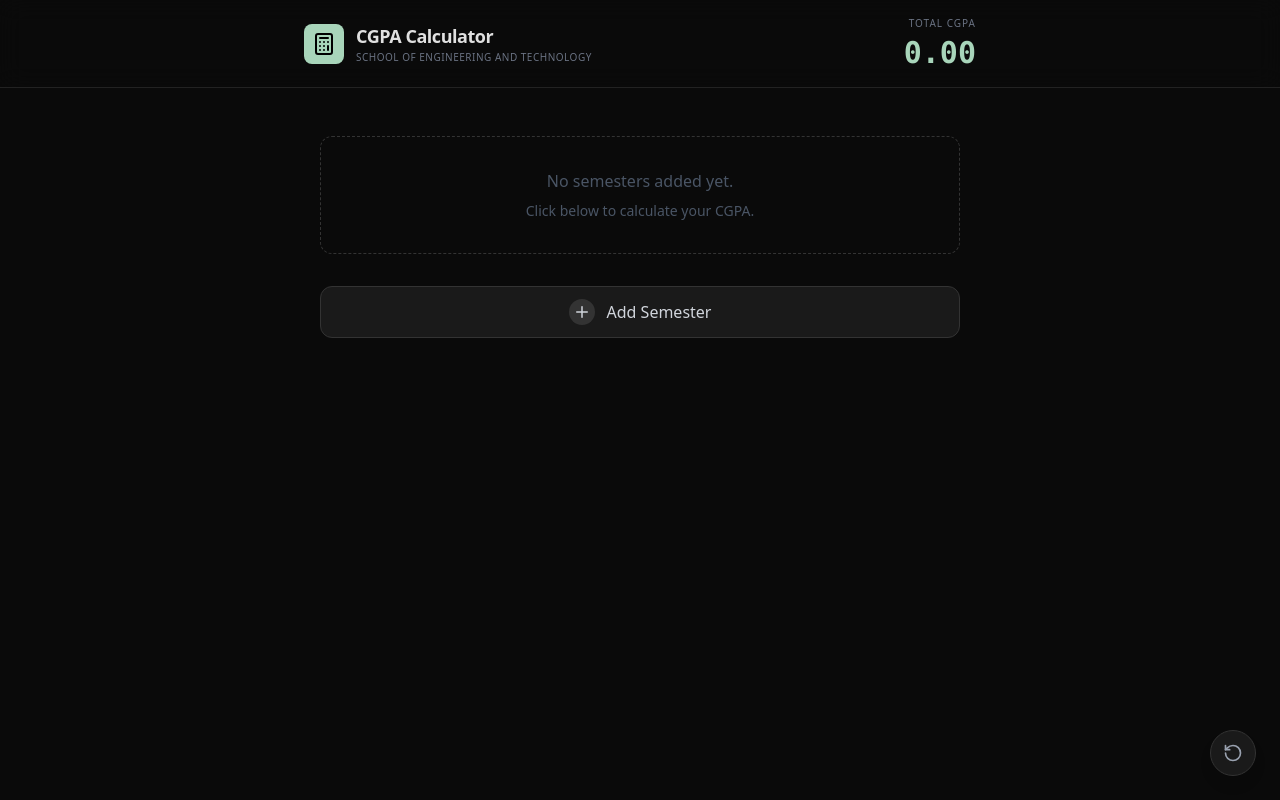
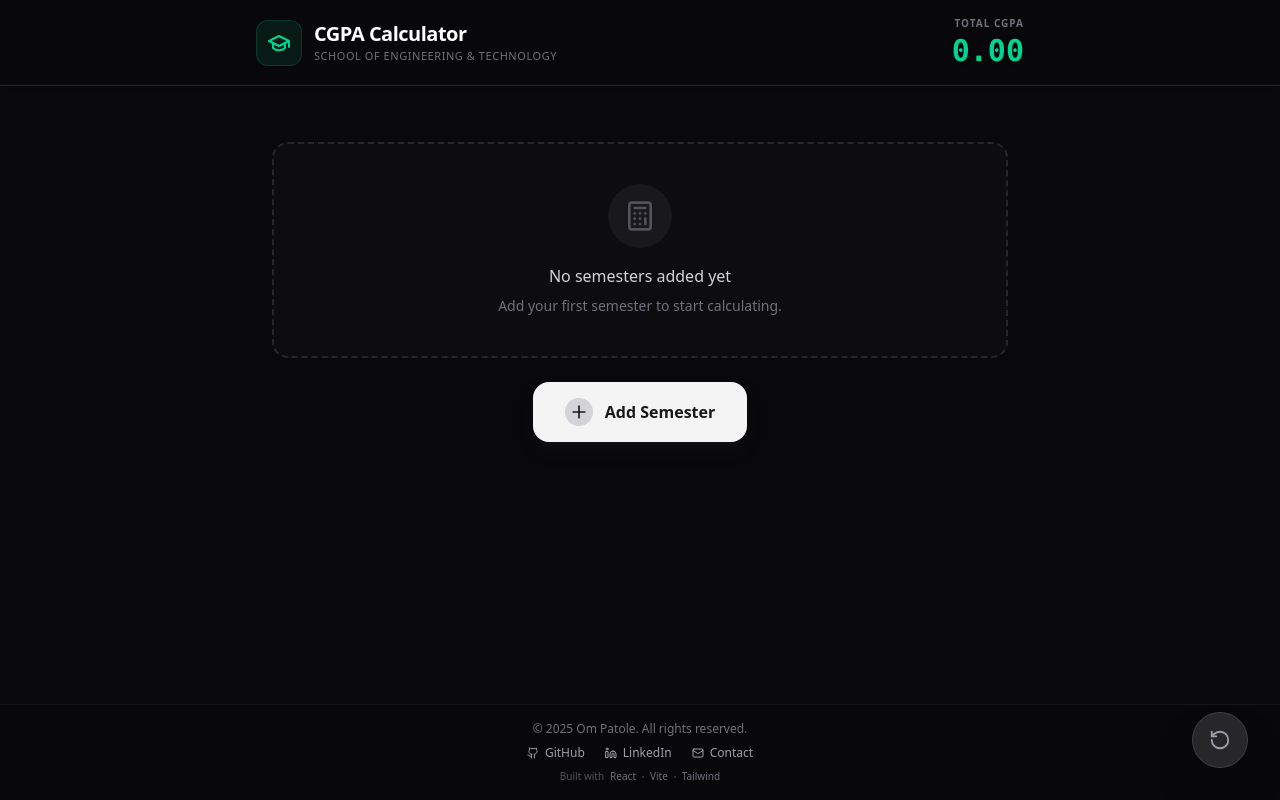
Before and after one commit to OmPatole/CGPA-Cal, a React (Vite) app: page / in a window 1280 px wide. Built offline with nearby package versions, Linux system fonts and the light colour scheme.

Commit message:
Theme change & Footer Addition

```diff
--- a/src/App.jsx
+++ b/src/App.jsx
@@ -1,6 +1,6 @@
 // src/App.jsx
 import React, { useState, useEffect } from 'react';
-import { Plus, RotateCcw, Calculator } from 'lucide-react';
+import { Plus, RotateCcw, Calculator, GraduationCap, Github, Mail, Linkedin } from 'lucide-react';
 
 // Import components
 import SemesterCard from './assets/components/SemesterCard';
@@ -73,33 +73,33 @@ export default function App() {
     setIsResetModalOpen(false);
   };
 
-  // Extract titles to check for duplicates in the modal
   const existingSemesterTitles = semesters.map(s => s.title);
 
   return (
-    <div className="min-h-screen bg-[#0a0a0a] text-[#e0e0e0] font-sans selection:bg-[#a8d5ba] selection:text-black">
+    <div className="min-h-screen flex flex-col bg-zinc-950 text-zinc-100 font-sans selection:bg-emerald-500/30 selection:text-emerald-200">
       {/* Header */}
-      <div className="sticky top-0 z-10 bg-[#0a0a0a]/90 backdrop-blur-md border-b border-[#222] p-4">
-        <div className="max-w-2xl mx-auto flex justify-between items-center">
+      <div className="sticky top-0 z-10 bg-zinc-950/80 backdrop-blur-xl border-b border-zinc-800 p-4 shadow-sm">
+        <div className="max-w-3xl mx-auto flex justify-between items-center">
             <div className="flex items-center gap-3">
-                <div className="bg-[#a8d5ba] p-2 rounded-lg text-black">
-                    <Calculator size={24} />
+                <div className="bg-emerald-500/10 p-2.5 rounded-xl text-emerald-400 border border-emerald-500/20">
+                    <GraduationCap size={24} />
                 </div>
                 <div>
-                    <h1 className="font-bold text-lg tracking-tight">CGPA Calculator</h1>
-                    <p className="text-[10px] text-gray-500 uppercase tracking-wider">School of Engineering and Technology</p>
+                    <h1 className="font-bold text-xl tracking-tight text-white">CGPA Calculator</h1>
+                    <p className="text-[11px] text-zinc-500 uppercase tracking-wider font-medium">School of Engineering & Technology</p>
                 </div>
             </div>
 
             <div className="text-right">
-                <span className="block text-[10px] text-gray-500 uppercase tracking-widest mb-1">Total CGPA</span>
-                <span className="text-3xl font-mono font-bold text-[#a8d5ba]">{calculateCGPA()}</span>
+                <span className="block text-[10px] text-zinc-500 uppercase tracking-widest font-semibold mb-0.5">Total CGPA</span>
+                <span className="text-3xl font-mono font-bold text-emerald-400 drop-shadow-sm">{calculateCGPA()}</span>
             </div>
         </div>
       </div>
 
       {/* Main Content */}
-      <main className="max-w-2xl mx-auto p-4 pb-24">
+      <main className="max-w-3xl mx-auto w-full p-4 flex-grow">
+        <div className="space-y-6">
             {semesters.map((sem, idx) => (
                 <SemesterCard
                     key={idx}
@@ -109,26 +109,76 @@ export default function App() {
                     removeSemester={removeSemester}
                 />
             ))}
+        </div>
 
-        <div className="mt-8 flex flex-col gap-4 items-center justify-center text-center">
+        <div className="mt-10 flex flex-col gap-6 items-center justify-center text-center">
             {semesters.length === 0 && (
-                <div className="text-gray-600 mb-4 p-8 border border-dashed border-[#333] rounded-xl w-full">
-                    <p className="mb-2">No semesters added yet.</p>
-                    <p className="text-sm">Click below to calculate your CGPA.</p>
+                <div className="text-zinc-500 p-10 border-2 border-dashed border-zinc-800 rounded-2xl w-full bg-zinc-900/30">
+                    <div className="bg-zinc-800/50 w-16 h-16 rounded-full flex items-center justify-center mx-auto mb-4 text-zinc-600">
+                        <Calculator size={32} />
+                    </div>
+                    <p className="mb-2 font-medium text-zinc-300">No semesters added yet</p>
+                    <p className="text-sm">Add your first semester to start calculating.</p>
                 </div>
             )}
 
             <button
                 onClick={() => setIsModalOpen(true)}
-                className="group flex items-center gap-3 bg-[#1a1a1a] hover:bg-[#222] text-gray-300 px-6 py-3 rounded-xl border border-[#333] transition-all w-full justify-center"
+                className="group flex items-center gap-3 bg-zinc-100 hover:bg-white text-zinc-900 px-8 py-4 rounded-2xl font-bold shadow-lg shadow-zinc-900/50 transition-all hover:scale-[1.02] active:scale-[0.98]"
             >
-                <div className="bg-[#333] group-hover:bg-[#444] p-1 rounded-full transition-colors">
-                    <Plus size={18} />
+                <div className="bg-zinc-300 group-hover:bg-zinc-200 p-1 rounded-full transition-colors">
+                    <Plus size={20} />
                 </div>
                 <span>Add Semester</span>
             </button>
         </div>
       </main>
+
+      {/* Footer */}
+      <footer className="w-full border-t border-zinc-900 bg-zinc-950/50 py-4 mt-8">
+        <div className="max-w-3xl mx-auto px-4 flex flex-col items-center gap-2 text-center">
+            <div className="flex items-center gap-2 text-zinc-500 text-xs">
+                <span>&copy; {new Date().getFullYear()} Om Patole. All rights reserved.</span>
+            </div>
+
+            <div className="flex items-center gap-5">
+                <a
+                    href="https://github.com/ompatole"
+                    target="_blank"
+                    rel="noopener noreferrer"
+                    className="flex items-center gap-1.5 text-zinc-400 hover:text-white transition-colors text-xs font-medium"
+                >
+                    <Github size={12} />
+                    <span>GitHub</span>
+                </a>
+                <a
+                    href="https://www.linkedin.com/in/om-patole"
+                    target="_blank"
+                    rel="noopener noreferrer"
+                    className="flex items-center gap-1.5 text-zinc-400 hover:text-white transition-colors text-xs font-medium"
+                >
+                    <Linkedin size={12} />
+                    <span>LinkedIn</span>
+                </a>
+                <a
+                    href="mailto:ompatole3030@gmail.com"
+                    className="flex items-center gap-1.5 text-zinc-400 hover:text-white transition-colors text-xs font-medium"
+                >
+                    <Mail size={12} />
+                    <span>Contact</span>
+                </a>
+            </div>
+
+            <div className="text-[10px] text-zinc-600 flex items-center gap-1.5">
+                <span>Built with</span>
+                <span className="text-zinc-500">React</span>
+                <span className="w-0.5 h-0.5 rounded-full bg-zinc-700"></span>
+                <span className="text-zinc-500">Vite</span>
+                <span className="w-0.5 h-0.5 rounded-full bg-zinc-700"></span>
+                <span className="text-zinc-500">Tailwind</span>
+            </div>
+        </div>
+      </footer>
 
       <AddSemesterModal
         isOpen={isModalOpen}
@@ -144,14 +194,14 @@ export default function App() {
         message="Are you sure you want to clear all data? This cannot be undone."
       />
 
-      {/* Footer Controls */}
-      <div className="fixed bottom-6 right-6 flex gap-2">
+      {/* Floating Reset Button */}
+      <div className="fixed bottom-8 right-8 z-20">
         <button
             onClick={handleResetClick}
-            className="p-3 bg-[#1a1a1a] hover:bg-[#ff6b6b] hover:text-white text-gray-400 rounded-full shadow-lg border border-[#333] transition-colors"
-            title="Reset All"
+            className="p-4 bg-zinc-800 hover:bg-rose-500 hover:text-white text-zinc-400 rounded-full shadow-2xl border border-zinc-700 hover:border-rose-400 transition-all hover:rotate-180 duration-500"
+            title="Reset All Data"
         >
-            <RotateCcw size={20} />
+            <RotateCcw size={22} />
         </button>
       </div>
     </div>
--- a/src/index.css
+++ b/src/index.css
@@ -1,23 +1,26 @@
 @import "tailwindcss";
 
-/* Optional: Set a global dark background to prevent white flashes */
 @theme {
-  --color-background: #0a0a0a;
-  --color-text: #e0e0e0;
+  --color-background: #09090b; /* Zinc 950 */
+  --color-text: #f4f4f5;       /* Zinc 100 */
 }
 
 body {
   background-color: var(--color-background);
   color: var(--color-text);
   margin: 0;
-  font-family: -apple-system, BlinkMacSystemFont, 'Segoe UI', 'Roboto', 'Oxygen',
-    'Ubuntu', 'Cantarell', 'Fira Sans', 'Droid Sans', 'Helvetica Neue',
-    sans-serif;
+  font-family: 'Inter', -apple-system, BlinkMacSystemFont, 'Segoe UI', 'Roboto', sans-serif;
   -webkit-font-smoothing: antialiased;
   -moz-osx-font-smoothing: grayscale;
 }
 
-/* Hide scrollbar for clean UI in horizontal lists */
+/* Smooth transitions for all interactive elements */
+button, input, div {
+  transition-property: color, background-color, border-color, transform, opacity;
+  transition-timing-function: cubic-bezier(0.4, 0, 0.2, 1);
+  transition-duration: 200ms;
+}
+
 .scrollbar-hide::-webkit-scrollbar {
     display: none;
 }
```
Also changed, not shown: src/assets/components/SemesterCard.jsx (+21 -17 lines). Lines whose indentation alone changed are shown as unchanged.
